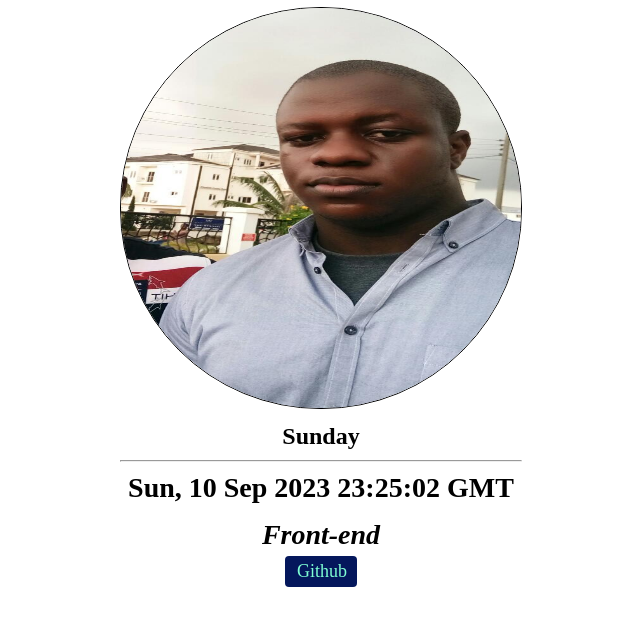
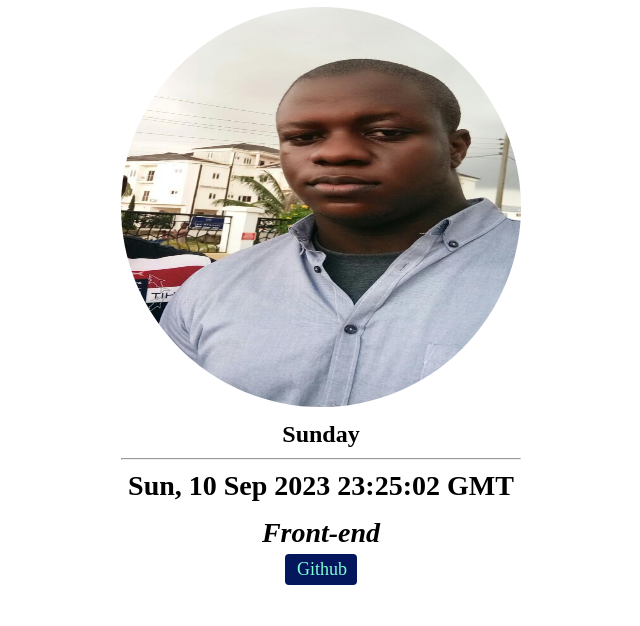
Before and after one commit to Emmanuelsalami25/first-task, a plain HTML site: page index.html in a window 1280 px wide. Shown: the part 62-688 px from the top of the page, without its empty margins (319-959 px from the left). Drawn offline with Linux system fonts and the light colour scheme.

Commit message:
3rd commit"

```diff
--- a/style.css
+++ b/style.css
@@ -24,7 +24,6 @@ body{
     height: 400px;
     width: 400px;
     border-radius: 200px;
-    border: 1px black solid;
 }
 
 [data-testid = "slackDisplayImage"]:hover {
```
